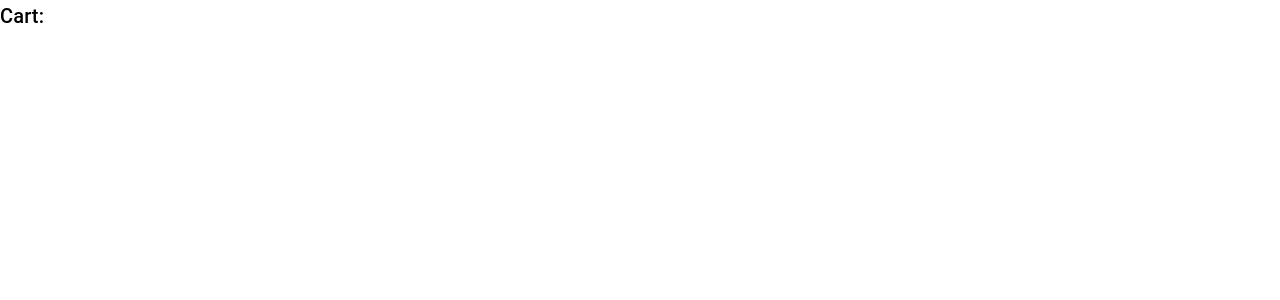
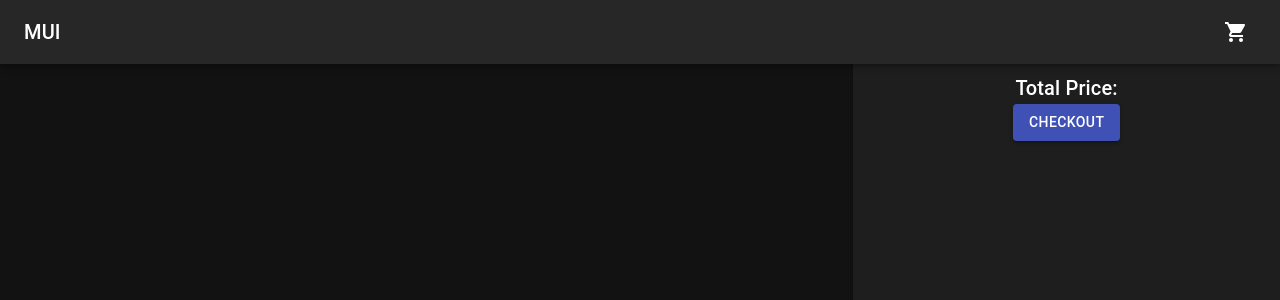
Before and after one commit to harshpathakzz/eCommerce, a React (Vite) app: page /cart in a window 1280 px wide. Shown: the top 300 px of the page. Built offline with nearby package versions, Linux system fonts and the light colour scheme.

Commit message:
added CssBaseline

```diff
--- /dev/null
+++ b/src/components/CartHeader.jsx
@@ -0,0 +1,36 @@
+import * as React from "react";
+import { styled, alpha } from "@mui/material/styles";
+import AppBar from "@mui/material/AppBar";
+import Box from "@mui/material/Box";
+import Toolbar from "@mui/material/Toolbar";
+import IconButton from "@mui/material/IconButton";
+import Typography from "@mui/material/Typography";
+import InputBase from "@mui/material/InputBase";
+import SearchIcon from "@mui/icons-material/Search";
+import ShoppingCartIcon from "@mui/icons-material/ShoppingCart";
+import MenuIcon from "@mui/icons-material/Menu";
+import { useNavigate } from "react-router-dom";
+
+export default function Header({ handleDrawerToggle }) {
+  const navigate = useNavigate();
+  const handleCartClick = () => {
+    navigate("/cart");
+  };
+
+  return (
+    <Box sx={{ flexGrow: 1, marginBottom: 5 }}>
+      <AppBar position="fixed">
+        <Toolbar>
+          <Typography variant="h6" noWrap component="div" sx={{ flexGrow: 1 }}>
+            MUI
+          </Typography>
+          <Box sx={{ display: { xs: "none", sm: "block" } }}></Box>
+          <Box sx={{ flexGrow: 1 }} />
+          <IconButton color="inherit" onClick={handleCartClick}>
+            <ShoppingCartIcon />
+          </IconButton>
+        </Toolbar>
+      </AppBar>
+    </Box>
+  );
+}
--- a/src/components/HomeLayout.jsx
+++ b/src/components/HomeLayout.jsx
@@ -2,7 +2,6 @@ import * as React from "react";
 import PropTypes from "prop-types";
 import AppBar from "@mui/material/AppBar";
 import Box from "@mui/material/Box";
-import CssBaseline from "@mui/material/CssBaseline";
 import Drawer from "@mui/material/Drawer";
 
 import Toolbar from "@mui/material/Toolbar";
@@ -31,8 +30,6 @@ function ResponsiveDrawer(props) {
 
   return (
     <Box sx={{ display: "flex" }}>
-      <CssBaseline />
-
       <Header handleDrawerToggle={handleDrawerToggle} />
 
       <Box
--- a/src/main.jsx
+++ b/src/main.jsx
@@ -5,10 +5,12 @@ import CartProvider from "./context/CartContext";
 import "./index.css";
 import { ThemeProvider } from "@mui/material/styles";
 import { theme } from "./theme";
+import CssBaseline from "@mui/material/CssBaseline";
 
 ReactDOM.createRoot(document.getElementById("root")).render(
   <React.StrictMode>
     <ThemeProvider theme={theme}>
+      <CssBaseline />
       <CartProvider>
         <App />
       </CartProvider>
--- a/src/pages/CartPage.jsx
+++ b/src/pages/CartPage.jsx
@@ -1,7 +1,15 @@
 import React from "react";
 import { useCart } from "../context/CartContext";
-import { Typography } from "@mui/material";
+import {
+  Typography,
+  Button,
+  Grid,
+  Box,
+  Card,
+  CardContent,
+} from "@mui/material";
 import CartProductCard from "../components/CartProductCard";
+import CartHeader from "../components/CartHeader";
 
 const Cart = () => {
   const {
@@ -18,7 +26,11 @@ const Cart = () => {
   };
 
   return (
-    <>
+    <Box height="100vh" width="100vw" sx={{ flexGrow: 1 }}>
+      <CartHeader />
+      <Box sx={{ flexGrow: 1, height: "calc(100vh - 64px)", width: "100vw" }}>
+        <Grid container sx={{ height: "100%" }}>
+          <Grid item xs={12} md={8}>
             <Typography variant="h6">Cart:</Typography>
             {cart.map((item) => (
               <CartProductCard
@@ -28,7 +40,20 @@ const Cart = () => {
                 handleDecrement={handleDecrement}
               />
             ))}
-    </>
+          </Grid>
+          <Grid item xs={12} md={4} mt={2}>
+            <Card sx={{ textAlign: "center", height: "100%" }}>
+              <CardContent>
+                <Typography variant="h6">Total Price:</Typography>
+                <Button variant="contained" color="primary">
+                  Checkout
+                </Button>
+              </CardContent>
+            </Card>
+          </Grid>
+        </Grid>
+      </Box>
+    </Box>
   );
 };
 
```
Lines whose indentation alone changed are shown as unchanged.
